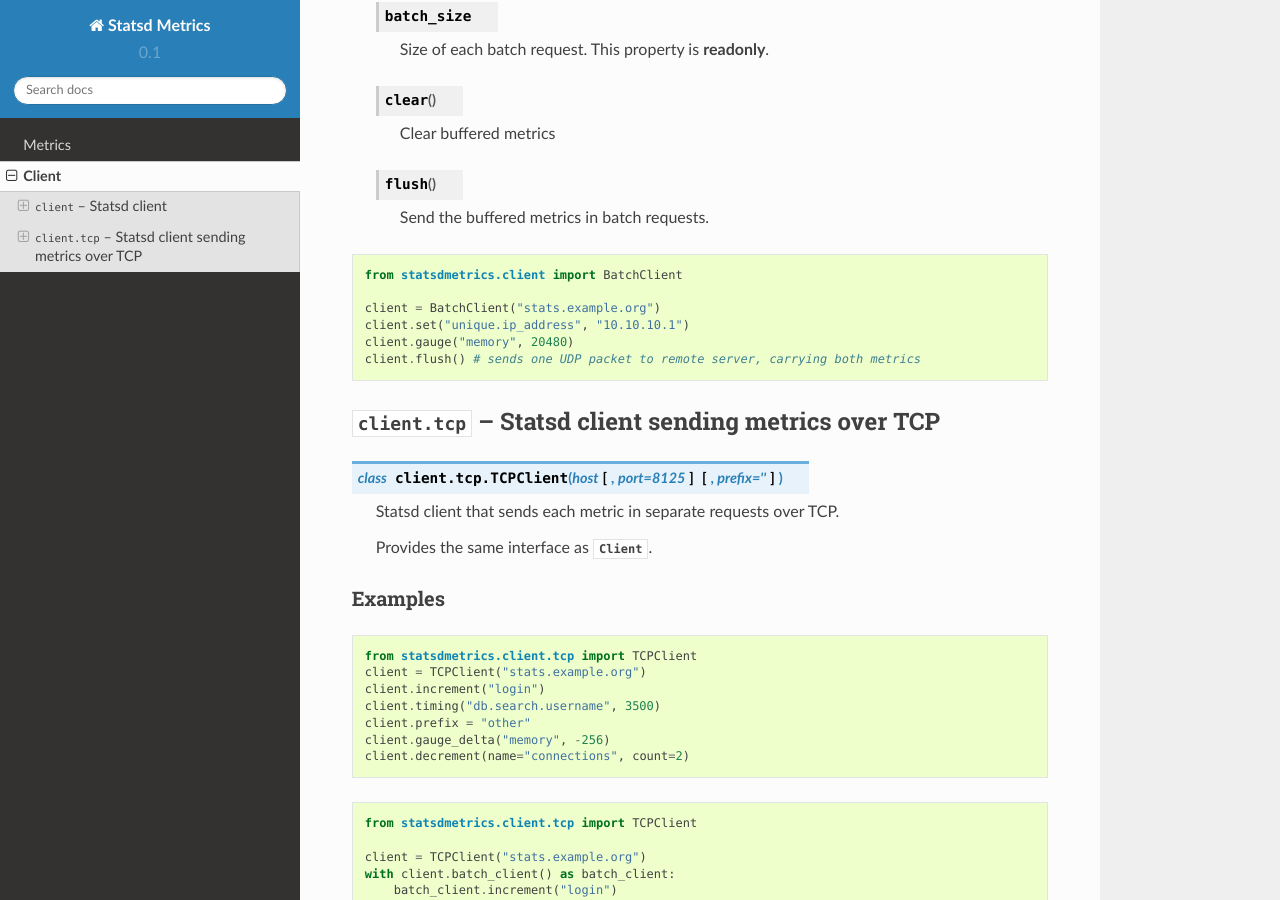
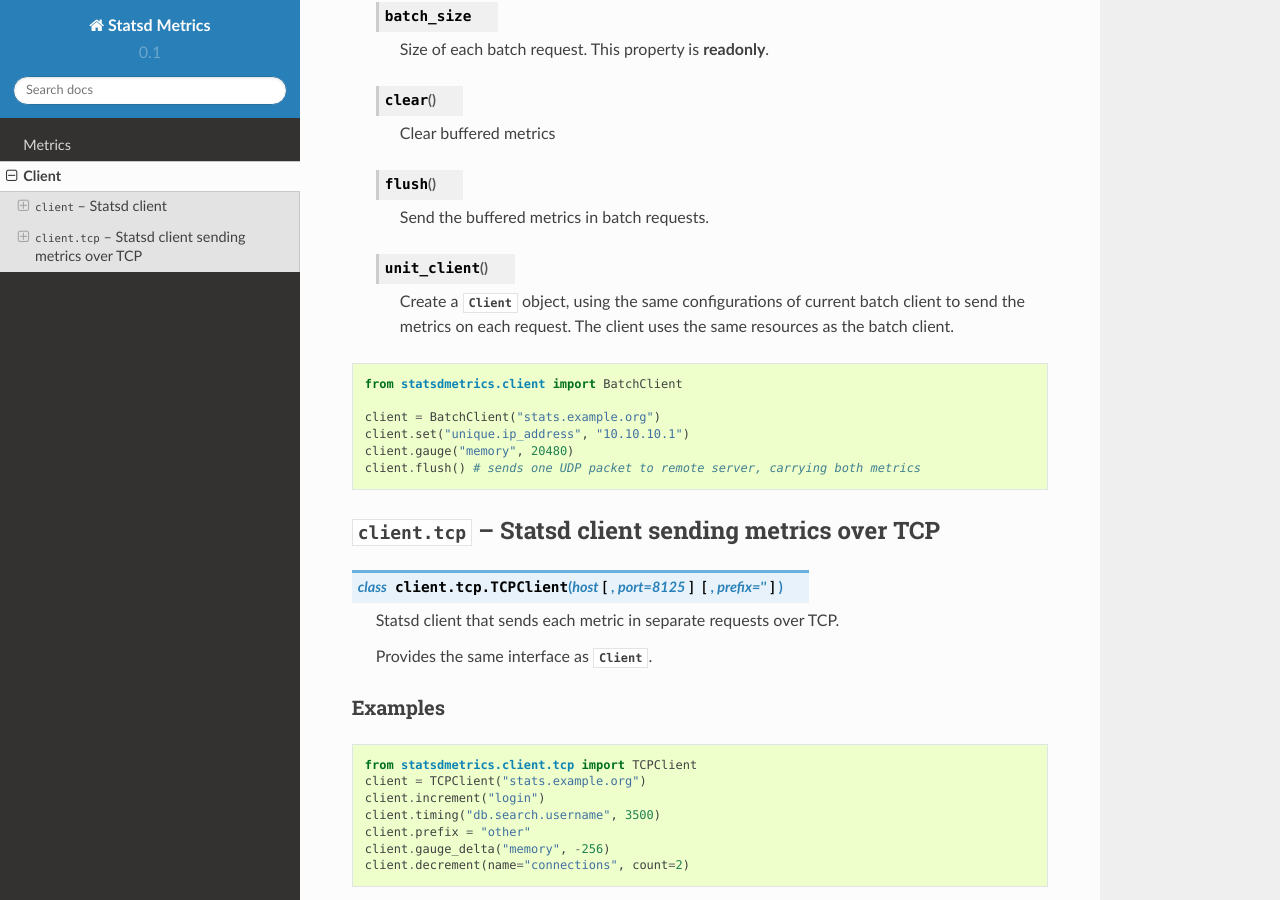
Before and after one commit to farzadghanei/statsd-metrics, a Sphinx documentation site: the page built from docs/client.rst, in a window 1280 px wide and 900 px high, scrolled down 2330 px. Built offline with Sphinx 7.4.7 and the Read the Docs theme 2.0.0, drawn with Linux system fonts in a browser that asks for light colours.

Commit message:
Document BatchClient.unit_client()

```diff
--- a/docs/client.rst
+++ b/docs/client.rst
@@ -132,6 +132,11 @@ Examples
 
         Send the buffered metrics in batch requests.
 
+    .. method:: unit_client()
+
+        Create a :class:`~Client` object, using the same configurations of current batch client
+        to send the metrics on each request. The client uses the same resources as the batch client.
+
 
 .. code-block:: python
 
```
